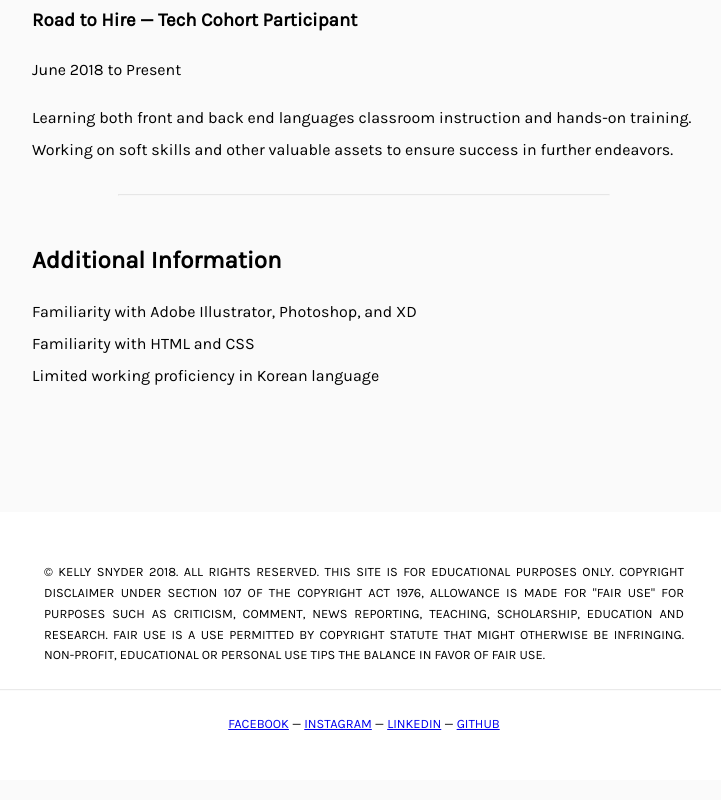
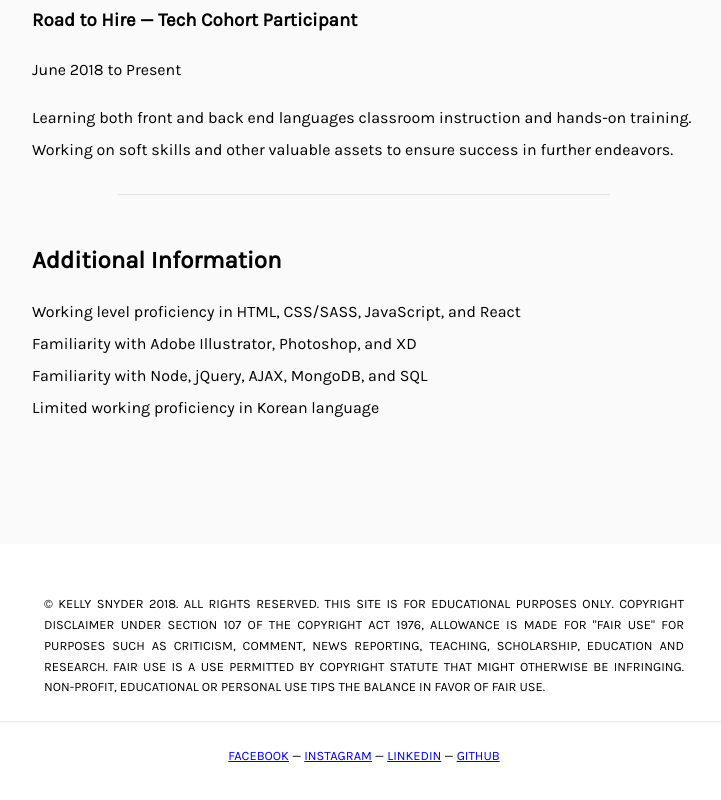
Before and after one commit to kellyasnyder/kellyasnyder.github.io, a plain HTML site: page resume.html in a window 1280 px wide. Shown: the part 1606-2406 px from the top of the page, without its empty margins (276-997 px from the left). Drawn offline with Linux system fonts and the light colour scheme.

Commit message:
updates resume

```diff
--- a/resume.html
+++ b/resume.html
@@ -88,8 +88,9 @@
         <section class="resume">
             <h2>Additional Information</h2>
             <ul>
+                <li>Working level proficiency in HTML, CSS/SASS, JavaScript, and React</li>
                 <li>Familiarity with Adobe Illustrator, Photoshop, and XD</li>
-                <li>Familiarity with HTML and CSS</li>
+                <li>Familiarity with Node, jQuery, AJAX, MongoDB, and SQL</li>
                 <li>Limited working proficiency in Korean language</li>
             </ul>
         </section>
```
